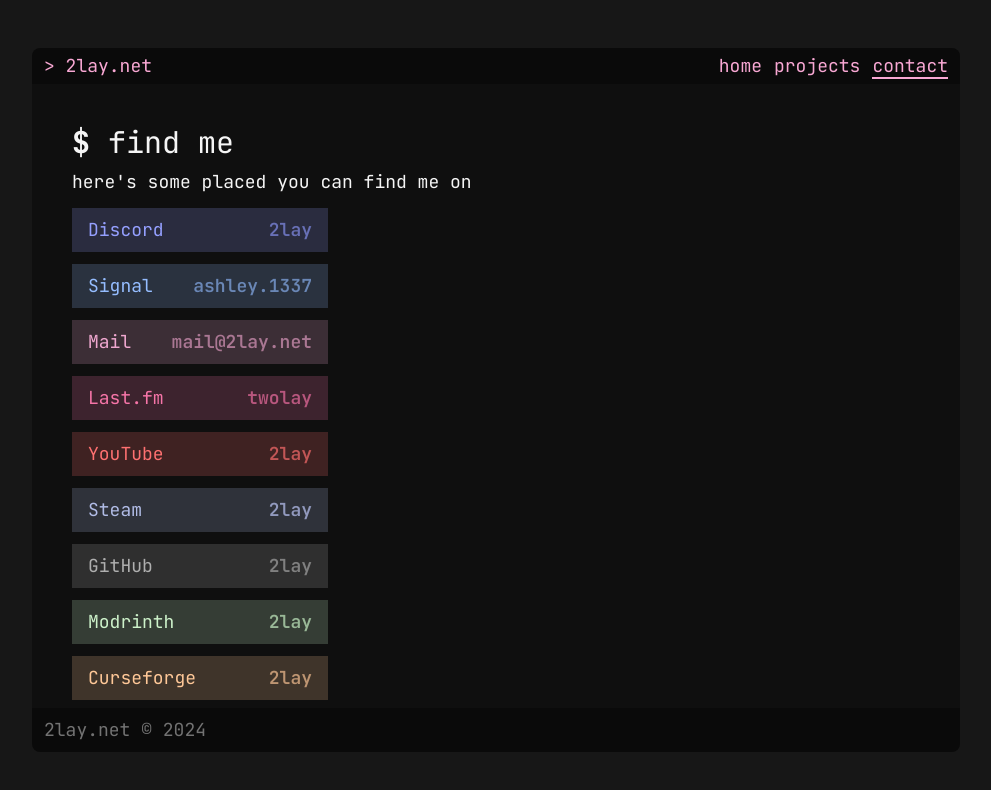
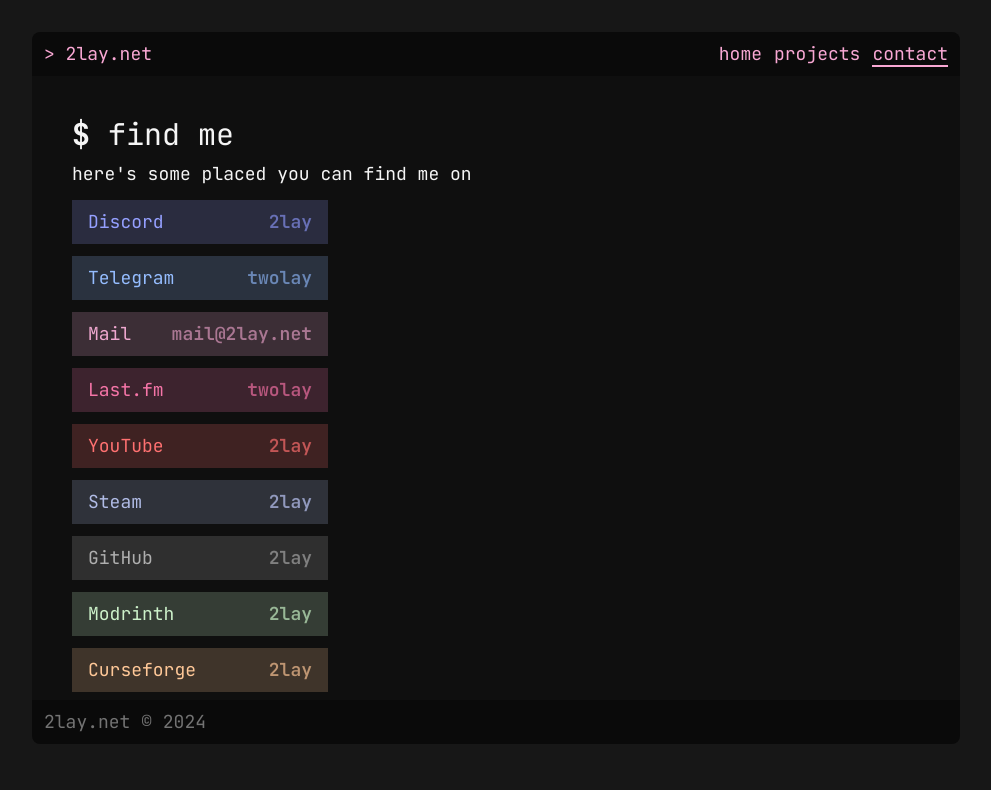
Before and after one commit to 2lay/2lay.net, a Next.js app: page /contact in a window 1280 px wide. Shown: the top 790 px of the page, without its empty margins (144-1135 px from the left). Built offline with nearby package versions, Linux system fonts and the light colour scheme.

Commit message:
feat: blehh + tg

```diff
--- a/app/contact/links.tsx
+++ b/app/contact/links.tsx
@@ -4,9 +4,9 @@
 
 const contactLinks = [
     {
-        href: "https://signal.me/#eu/5qHJPU61wlVVptnGkeqWmfVMP0iAaJonyWglIumBT1HSWQuB3N1LYYP83HrQ6Bk7",
-        title: "Signal",
-        username: "ashley.1337",
+        href: "t.me/twolay",
+        title: "Telegram",
+        username: "twolay",
         color: "#95BDFF",
         secondaryColor: "#6a87b6",
     },
--- a/app/layout.tsx
+++ b/app/layout.tsx
@@ -21,9 +21,9 @@
                 <link rel="icon" href="https://github.com/2lay.png" sizes="any" />
             </head>
 
-            <body className={`${font.className} bg-neutral-900 max-w-screen-lg mx-auto mt-8 sm:mt-12 text-base md:text-lg`}>
+            <body className={`${font.className} bg-neutral-900 max-w-screen-lg mx-auto mt-8 text-base md:text-lg`}>
                 {/* Navbar */}
-                <div className="flex justify-between items-center bg-neutral-950 rounded-t-lg px-3 py-2 sm:py-1 mx-4 md:mx-6 lg:mx-8 xl:mx-12 2xl:mx-16">
+                <div className="flex justify-between items-center bg-neutral-950 rounded-t-lg px-3 py-2  mx-4 md:mx-6 lg:mx-8 xl:mx-12 2xl:mx-16">
                     <div className="text-pink-300 hidden md:block">
                         <a>&gt; 2lay.net</a>
                     </div>
```
